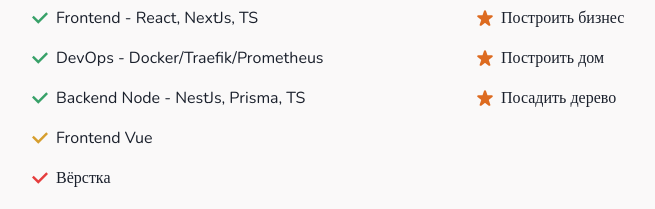
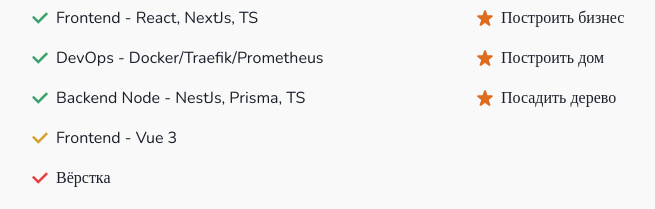
Before and after one commit to mindtnv/gbms, a Next.js app: page / in a window 1280 px wide. Shown: the part 880-1089 px from the top of the page, without its empty margins (248-903 px from the left). Built offline with nearby package versions, Linux system fonts and the light colour scheme.

Commit message:
Update Perks

```diff
--- a/components/Perks.tsx
+++ b/components/Perks.tsx
@@ -35,7 +35,7 @@
         <ListItem>
           <Center justifyContent="start">
             <ListIcon as={CheckIcon} color="yellow.500" />
-            Frontend Vue
+            Frontend - Vue 3
           </Center>
         </ListItem>
         <ListItem>
```
